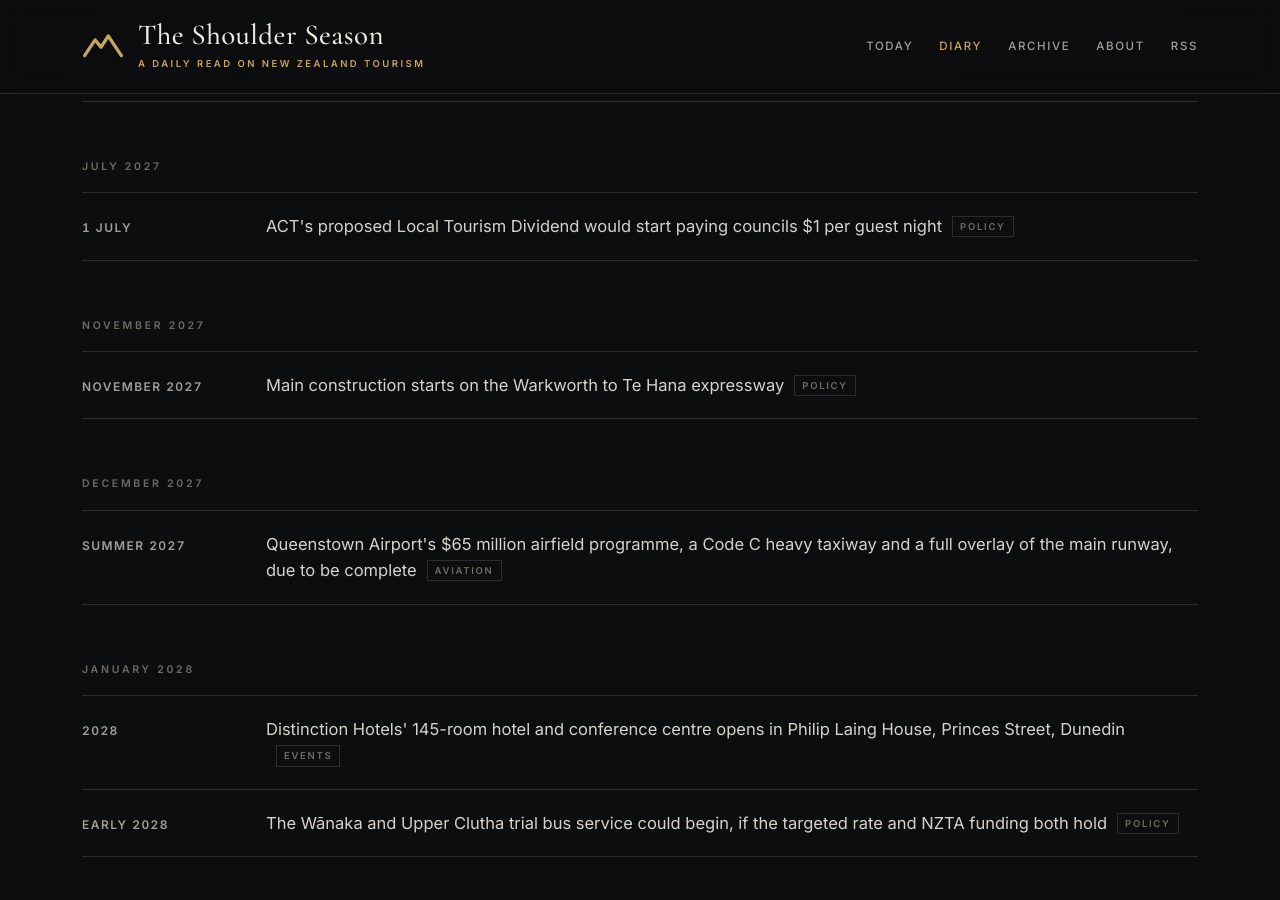
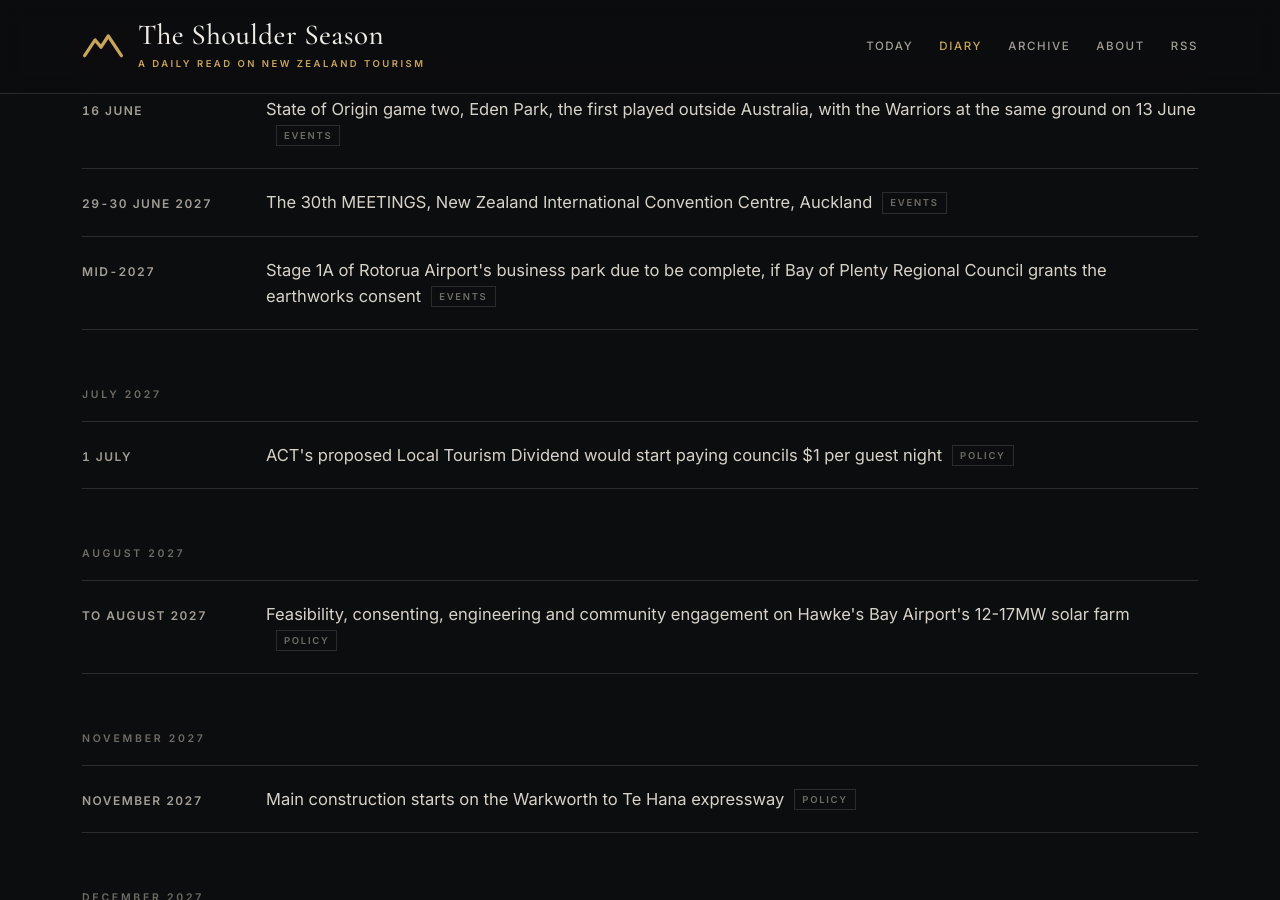
Before and after one commit to CTOverlord/shoulder-season, a Jekyll site: the page built from diary.html, in a window 1280 px wide and 900 px high, scrolled down 5610 px. Built offline with Jekyll 4.4.1, drawn with Linux system fonts in a browser that asks for light colours; some of the changed text lies outside the part shown.

Commit message:
The Shoulder Season: 27 August 2026 briefing
Co-Authored-By: Claude Opus 5 (1M context) <noreply@anthropic.com>

```diff
--- a/_data/diary.yml
+++ b/_data/diary.yml
@@ -427,3 +427,23 @@
   display: Week of 31 August
   text: Originair meets ministers on changing the criteria for regional development funding
   tag: Aviation
+
+- date: 2026-10-01
+  display: October
+  text: Christchurch Airport's annual meeting, after which its $27.4 million final dividend is paid
+  tag: Results
+
+- date: 2027-01-01
+  display: "2027"
+  text: The year the signed Auckland Regional Deal commits the government to consider accommodation levies
+  tag: Policy
+
+- date: 2027-06-30
+  display: Mid-2027
+  text: Stage 1A of Rotorua Airport's business park due to be complete, if Bay of Plenty Regional Council grants the earthworks consent
+  tag: Events
+
+- date: 2027-08-26
+  display: To August 2027
+  text: Feasibility, consenting, engineering and community engagement on Hawke's Bay Airport's 12-17MW solar farm
+  tag: Policy
```
Also changed, not shown: _posts/2026-08-27-tourism-2050-into-the-levy-fight.md (added, +83 -0 lines).
